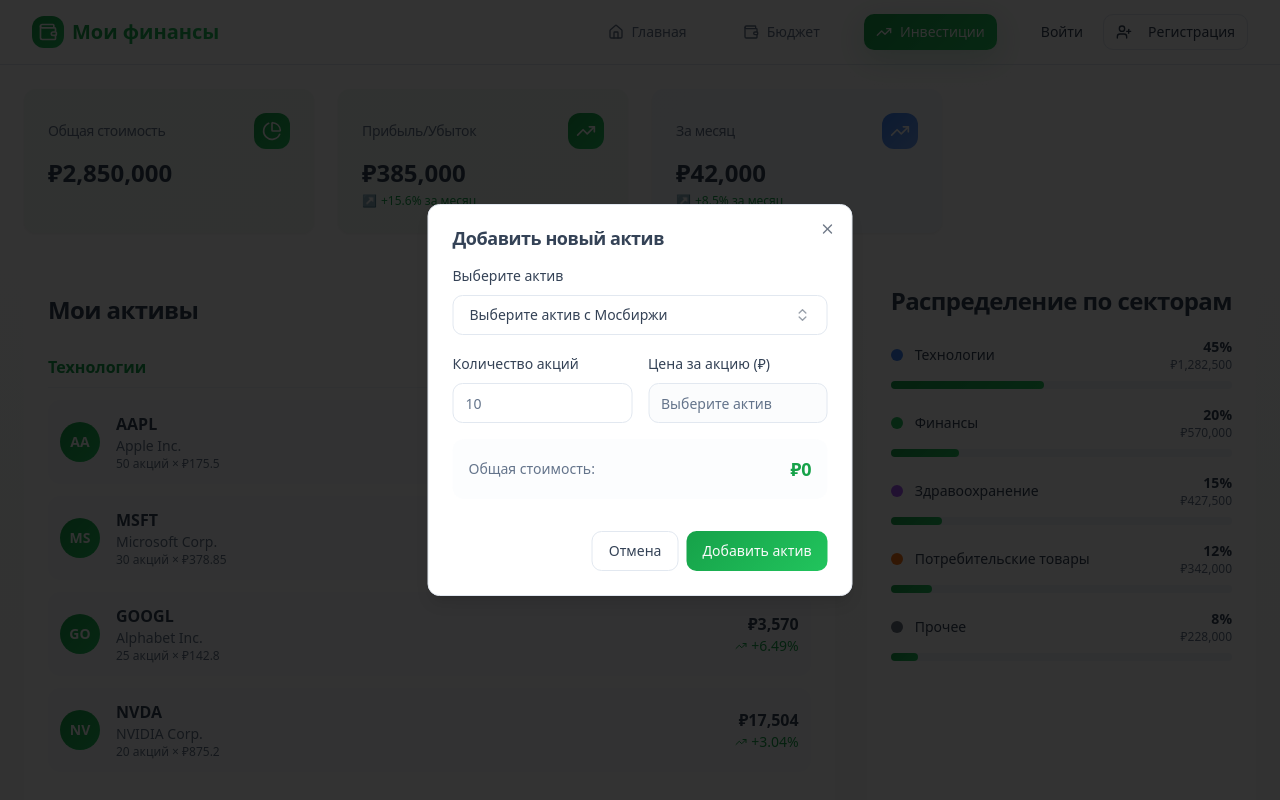
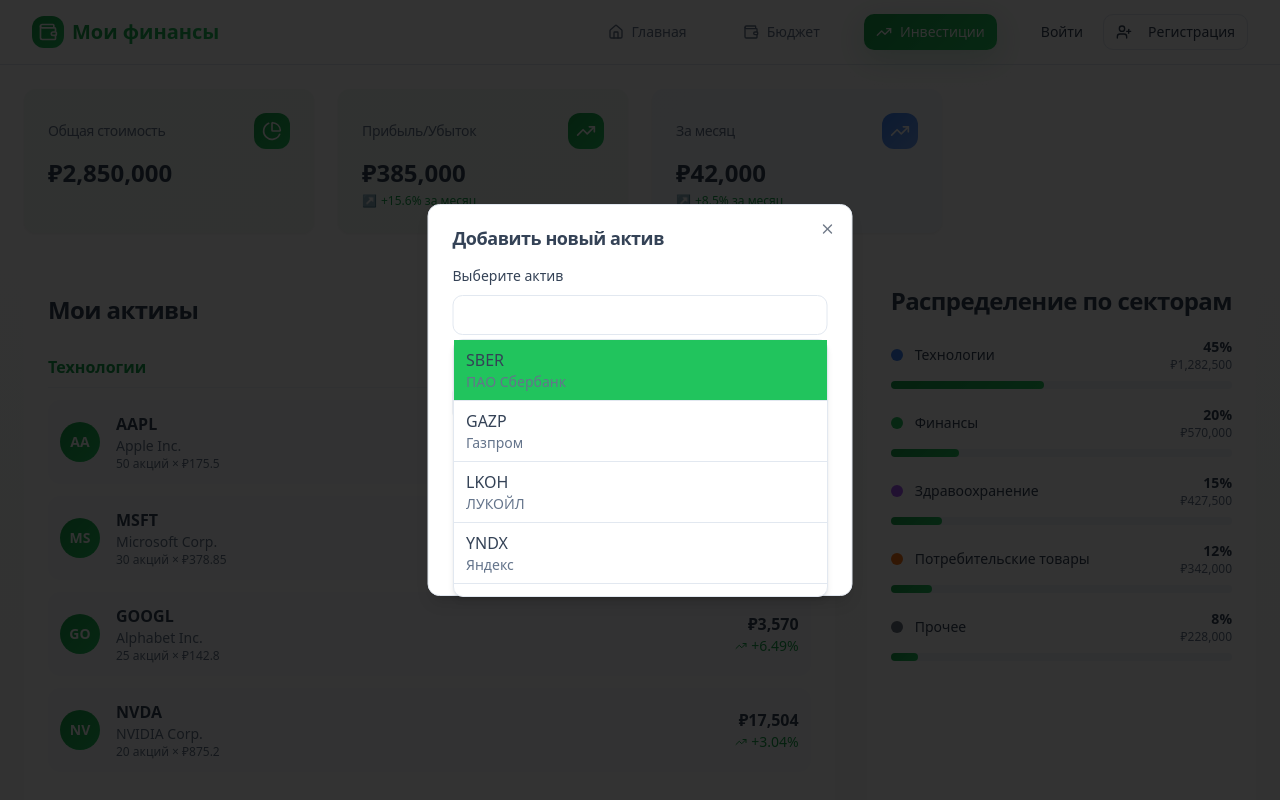
Before and after one commit to lopatuxin/budget-invest-bloom-monorepo, a React (Vite) app: page /investments in a window 1280 px wide. Both pictures are taken after a click on the button "Добавить актив". Shown: the top 800 px of the page. Built offline with nearby package versions, Linux system fonts and the light colour scheme.

Commit message:
Исправлена ошибка в поиске

```diff
--- a/src/components/AddAssetDialog.tsx
+++ b/src/components/AddAssetDialog.tsx
@@ -16,6 +16,7 @@ interface AddAssetDialogProps {
 const AddAssetDialog = ({ onAddAsset }: AddAssetDialogProps) => {
   const [open, setOpen] = useState(false);
   const [comboboxOpen, setComboboxOpen] = useState(false);
+  const [query, setQuery] = useState('');
   const [formData, setFormData] = useState({
     asset: '',
     shares: ''
@@ -86,6 +87,11 @@ const AddAssetDialog = ({ onAddAsset }: AddAssetDialogProps) => {
   const totalValue = selectedAsset && formData.shares ?
     parseFloat(formData.shares) * selectedAsset.price : 0;
 
+  const filteredAssets = availableAssets.filter(asset =>
+    asset.symbol.toLowerCase().includes(query.toLowerCase()) ||
+    asset.name.toLowerCase().includes(query.toLowerCase())
+  );
+
   const handleInputChange = (field: string, value: string) => {
     setFormData(prev => ({ ...prev, [field]: value }));
   };
@@ -110,49 +116,46 @@ const AddAssetDialog = ({ onAddAsset }: AddAssetDialogProps) => {
             <Label htmlFor="asset">Выберите актив</Label>
             <Popover open={comboboxOpen} onOpenChange={setComboboxOpen}>
               <PopoverTrigger asChild>
-                <Button
-                  variant="outline"
+                <Input
                   role="combobox"
                   aria-expanded={comboboxOpen}
-                  className="w-full justify-between"
-                >
-                  {formData.asset
-                    ? availableAssets.find((asset) => asset.symbol === formData.asset)?.name
-                    : "Выберите актив с Мосбиржи"}
-                  <ChevronsUpDown className="ml-2 h-4 w-4 shrink-0 opacity-50" />
-                </Button>
+                  placeholder="Выберите актив с Мосбиржи"
+                  value={query}
+                  onChange={(e) => {
+                    setQuery(e.target.value);
+                    setComboboxOpen(true);
+                  }}
+                  onFocus={() => setComboboxOpen(true)}
+                  className="w-full"
+                />
               </PopoverTrigger>
               <PopoverContent className="z-[60] w-[var(--radix-popover-trigger-width)] p-0">
-                <Command>
-                  <CommandInput autoFocus placeholder="Поиск активов..." />
-                  <CommandList className="max-h-64 overflow-y-auto overscroll-contain">
-                    <CommandEmpty>Активы не найдены.</CommandEmpty>
-                    <CommandGroup>
-                      {availableAssets.map((asset) => (
-                        <CommandItem
-                          key={asset.symbol}
-                          value={`${asset.symbol} ${asset.name}`}
-                          onSelect={(currentValue) => {
-                            const selectedSymbol = asset.symbol;
-                            handleInputChange('asset', selectedSymbol === formData.asset ? "" : selectedSymbol);
-                            setComboboxOpen(false);
-                          }}
-                        >
-                          <Check
-                            className={cn(
-                              "mr-2 h-4 w-4",
-                              formData.asset === asset.symbol ? "opacity-100" : "opacity-0"
-                            )}
-                          />
-                          <div className="flex flex-col">
+                <div className="max-h-64 overflow-y-auto overscroll-contain">
+                  {filteredAssets.length === 0 ? (
+                    <div className="py-6 text-center text-sm text-muted-foreground">
+                      Активы не найдены
+                    </div>
+                  ) : (
+                    <ul className="divide-y divide-border">
+                      {filteredAssets.map((asset) => (
+                        <li key={asset.symbol}>
+                          <button
+                            type="button"
+                            className="w-full text-left px-3 py-2 hover:bg-accent focus:bg-accent focus:outline-none flex flex-col"
+                            onClick={() => {
+                              handleInputChange('asset', asset.symbol);
+                              setQuery(asset.name);
+                              setComboboxOpen(false);
+                            }}
+                          >
                             <span className="font-medium">{asset.symbol}</span>
                             <span className="text-sm text-muted-foreground">{asset.name}</span>
-                          </div>
-                        </CommandItem>
+                          </button>
+                        </li>
                       ))}
-                    </CommandGroup>
-                  </CommandList>
-                </Command>
+                    </ul>
+                  )}
+                </div>
               </PopoverContent>
             </Popover>
           </div>
```
